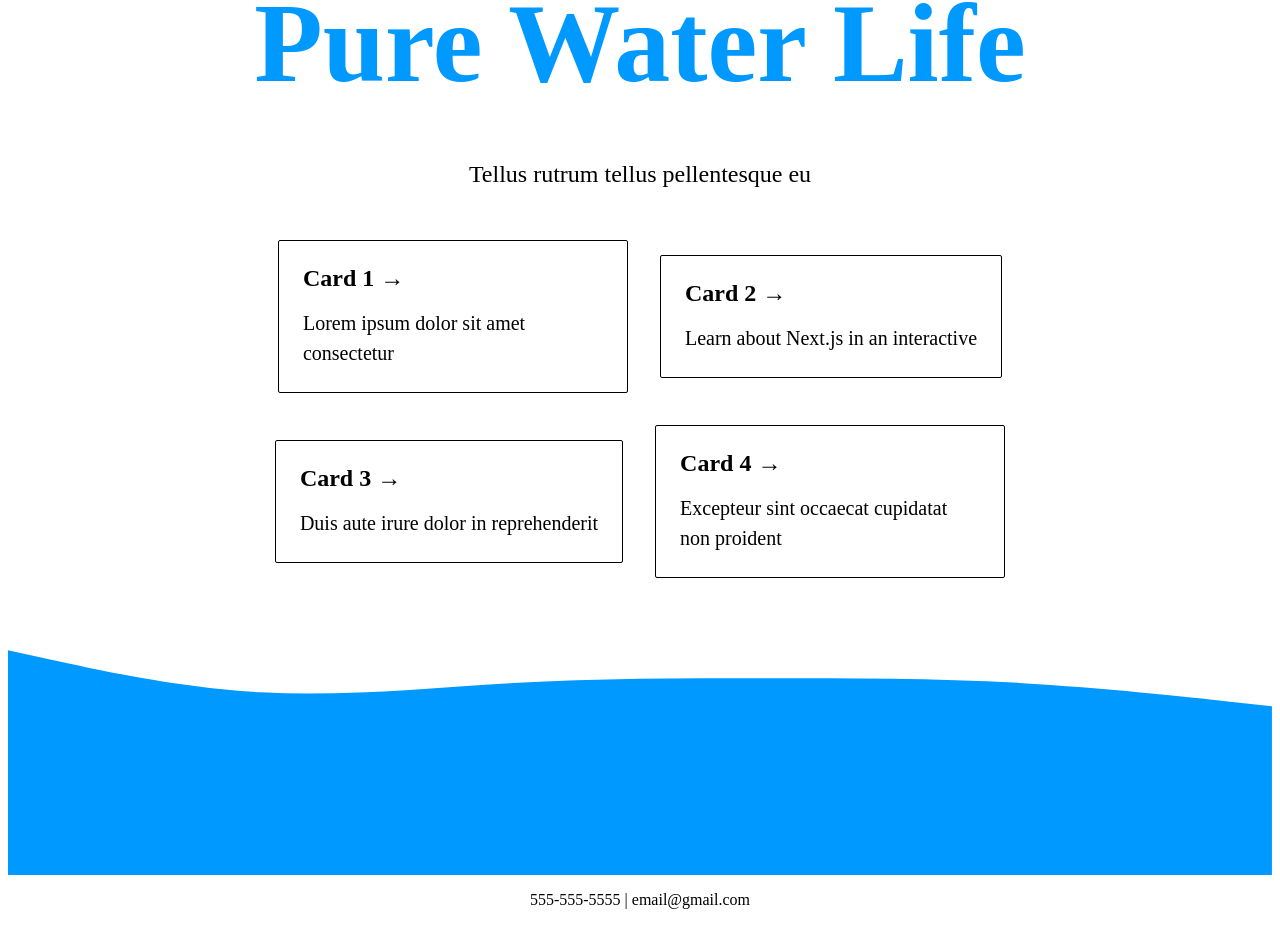
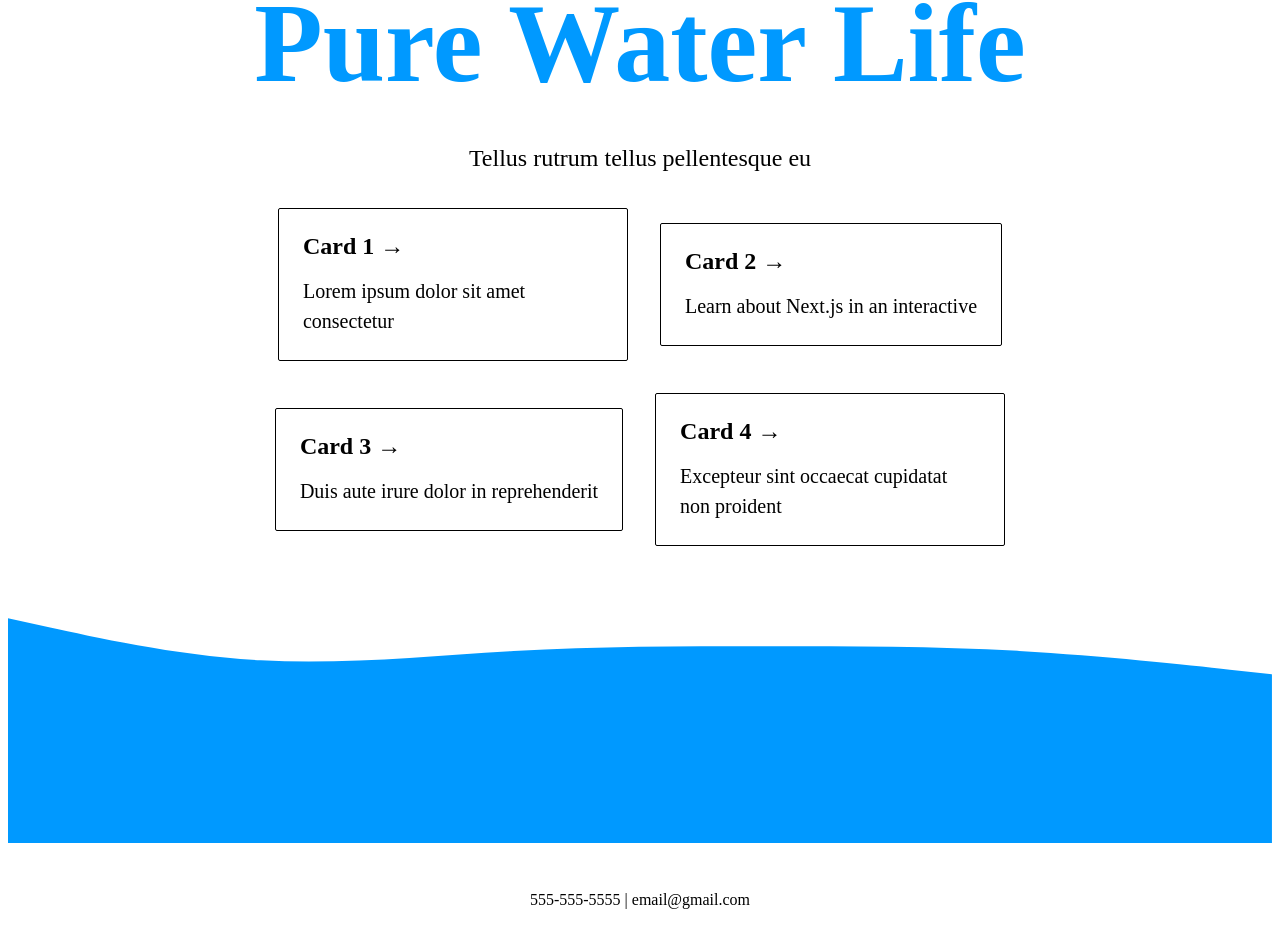
Before and after one commit to jryanthe4th/purewaterlife, a Next.js app: page / in a window 1280 px wide. Shown: the part 45-992 px from the top of the page. Built offline with nearby package versions, Linux system fonts and the light colour scheme.

Commit message:
tweak footer padding

```diff
--- a/styles/Home.module.css
+++ b/styles/Home.module.css
@@ -25,7 +25,7 @@
 }
 
 .description {
-  margin: 2rem 0;
+  margin: 1rem 0;
   line-height: 1.5;
   font-size: 1.5rem;
 }
@@ -39,8 +39,7 @@
 .footer {
   display: flex;
   flex: 1;
-  /* padding: 2rem 0; */
-  padding-bottom: 1rem;
+  padding: 2rem 0;
   /* border-top: 1px solid #eaeaea; */
   justify-content: center;
   align-items: center;
```
